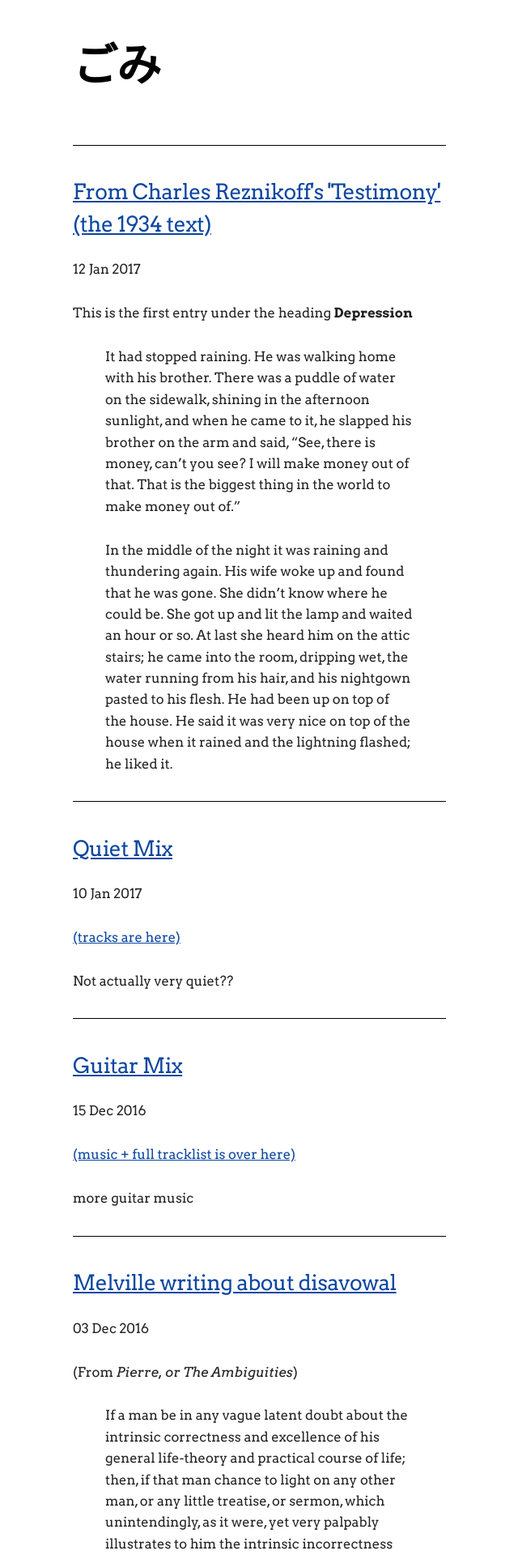
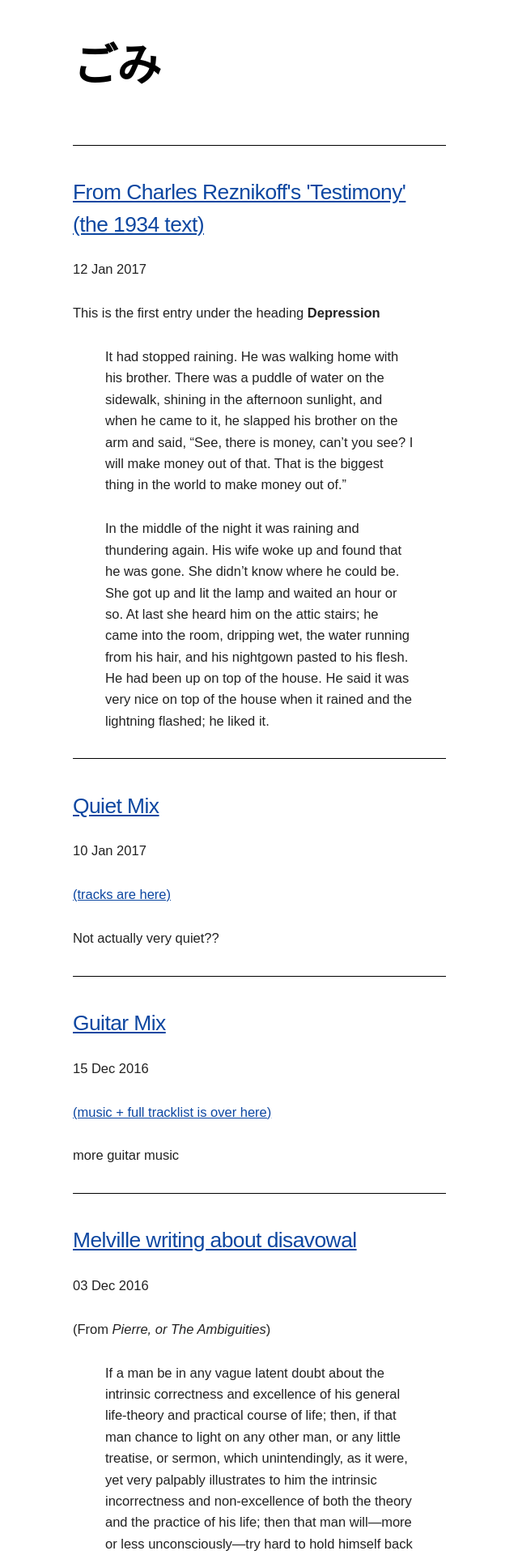
Before and after one commit to mt-trash/mt-trash.github.io, a Jekyll site: the page built from index.html, in a window 1280 px wide. Shown: the top 1920 px of the page at 81% size, without its empty margins (70-710 px from the left). Built offline with Jekyll 4.4.1, drawn with Linux system fonts in a browser that asks for light colours; the list of posts is cut into pages by our own code.

Commit message:
change font back to Arial lol

```diff
--- a/_layouts/default.html
+++ b/_layouts/default.html
@@ -11,7 +11,7 @@
 
       <!-- FONT
       –––––––––––––––––––––––––––––––––––––––––––––––––– -->
-      <link href="https://fonts.googleapis.com/css?family=Arvo:400,400i,700" rel="stylesheet">
+
 
       <!-- CSS
       –––––––––––––––––––––––––––––––––––––––––––––––––– -->
--- a/css/skeleton.css
+++ b/css/skeleton.css
@@ -124,7 +124,7 @@ body {
   font-size: 1.5em; /* currently ems cause chrome bug misinterpreting rems on body element */
   line-height: 1.6;
   font-weight: 400;
-  font-family: 'Arvo', Arial, "HelveticaNeue", "Helvetica Neue", Helvetica, sans-serif;
+  font-family: Arial, "HelveticaNeue", "Helvetica Neue", Helvetica, sans-serif;
   color: #222222; }
 
 
```
